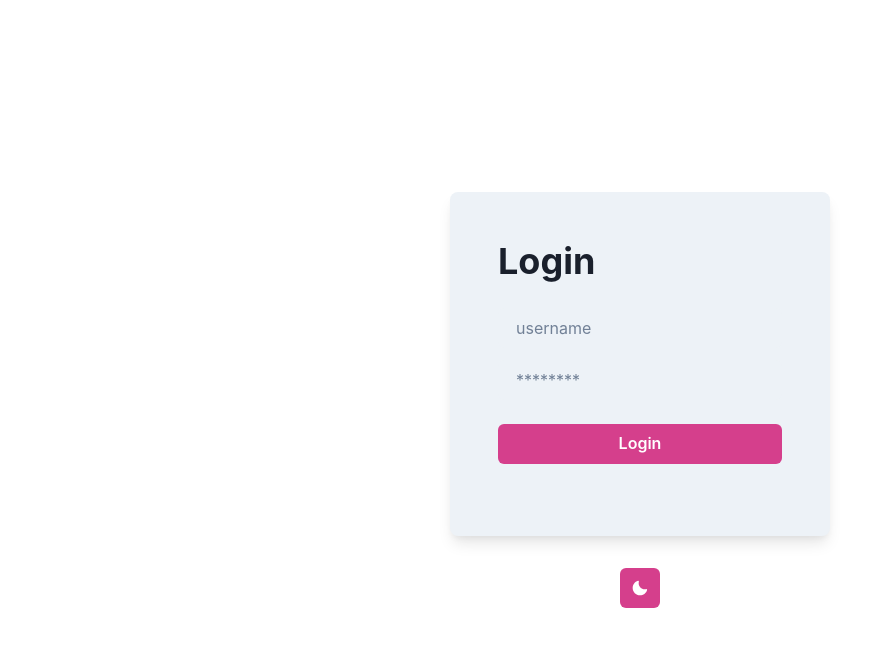
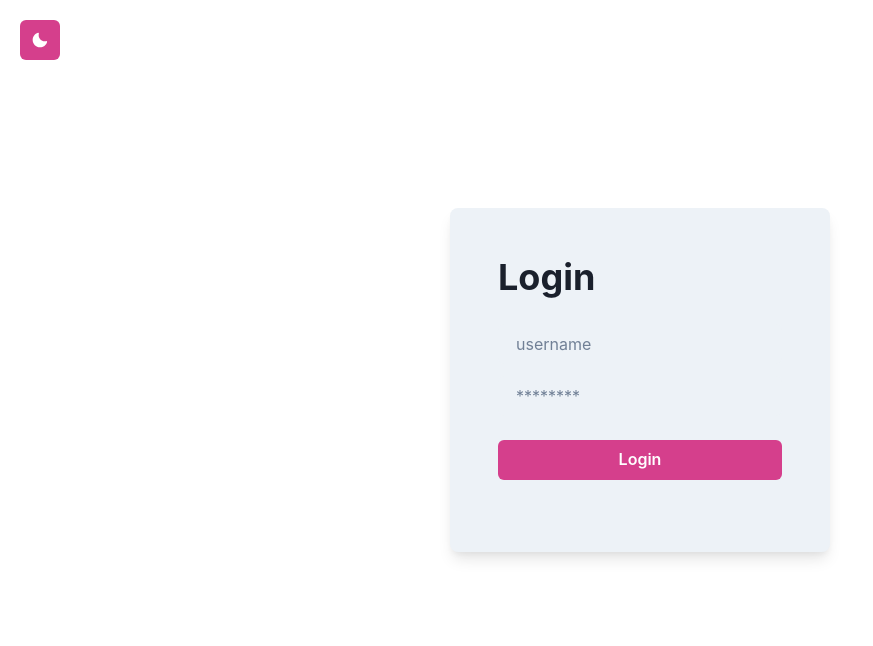
Before and after one commit to mrinfinidy/3d-viewer, a React (Create React App) app: page / in a window 1280 px wide. Shown: the top 646 px of the page, without its empty margins (0-873 px from the left). Built offline with nearby package versions, Linux system fonts and the light colour scheme.

Commit message:
Add theme toggler to viewport

```diff
--- a/src/components/theme-toggle-button.tsx
+++ b/src/components/theme-toggle-button.tsx
@@ -20,6 +20,9 @@ const ThemeToggleButton = () => {
                   colorScheme="pink"
                   icon={useColorModeValue(<MoonIcon />, <SunIcon />)}
                   onClick={toggleColorMode as () => void}
+                  position="absolute"
+                  top="5"
+                  left="5"
                 />
             </motion.div>
         </AnimatePresence>
--- a/src/pages/ControlPanel.tsx
+++ b/src/pages/ControlPanel.tsx
@@ -1,10 +1,13 @@
-import { Box } from '@chakra-ui/react'
+import { Box, useColorModeValue } from '@chakra-ui/react'
+
+// pink.600 => rbga(233, 30, 99, 1)
+// pink.200 => rgba(244, 143, 177, 1)
 
 const ControlPanel = () => {
     return (
         <Box
             width="20vw"
-            height="94vh"
+            height="90vh"
             position="absolute"
             top="50%"
             right="0"
@@ -13,8 +16,8 @@ const ControlPanel = () => {
             p={2}
             mr={3}
             borderRadius="lg"
-            bgColor="rgba(233, 30, 99, 0.5)"
-            color="white"
+            bgColor={useColorModeValue('rgba(233, 30, 99, 0.95)', 'rgba(244, 143, 177, 0.95)')}
+            color={useColorModeValue('white', 'gray.800')}
         >
             <p>Control Panel</p>
         </Box>
--- a/src/pages/Login.tsx
+++ b/src/pages/Login.tsx
@@ -58,7 +58,8 @@ const Login: React.FC<LoginProps> = ({ loginSuccess }) => {
     const formBackground = useColorModeValue('gray.100', 'gray.700');
 
     return (
-        <Flex h="100vh" direction="column" alignItems="center" justifyContent="center">
+        <>
+        <Flex h="95vh" direction="column" alignItems="center" justifyContent="center">
             <Flex
                 direction="column"
                 bg={formBackground}
@@ -110,10 +111,9 @@ const Login: React.FC<LoginProps> = ({ loginSuccess }) => {
                     onClose={closeModal}
                 />
             </Flex>
-            <Flex mt={8}>
-                <ThemeToggleButton />
-            </Flex>
         </Flex>
+        <ThemeToggleButton />
+        </>
     );
 };
 
--- a/src/pages/Viewport.tsx
+++ b/src/pages/Viewport.tsx
@@ -4,6 +4,7 @@ import { OrbitControls, useProgress } from '@react-three/drei';
 import LoadingAnimation from '../components/loading-animation';
 import Model from './Model';
 import ControlPanel from './ControlPanel';
+import ThemeToggleButton from '../components/theme-toggle-button';
 
 // interface ViewportProps {
 //     model: any;
@@ -13,11 +14,14 @@ const Viewport = () => {
 
     const { active, progress, errors, item, loaded, total } = useProgress();
 
+    // Fix canvas size
     return (
         <>
             <Canvas
                 frameloop='demand'
                 camera={{ position: [0, 0, 3] }}
+                style={{ width: '100vw', height: '90vh'}}
+
             >
                 <Suspense fallback={<LoadingAnimation progress={progress} />}>
                     <ambientLight intensity={1} />
@@ -30,6 +34,7 @@ const Viewport = () => {
                 </Suspense>
             </Canvas>
             { progress === 100 && <ControlPanel /> }
+            { progress == 100 && <ThemeToggleButton />}
         </>
     );
 };
```
